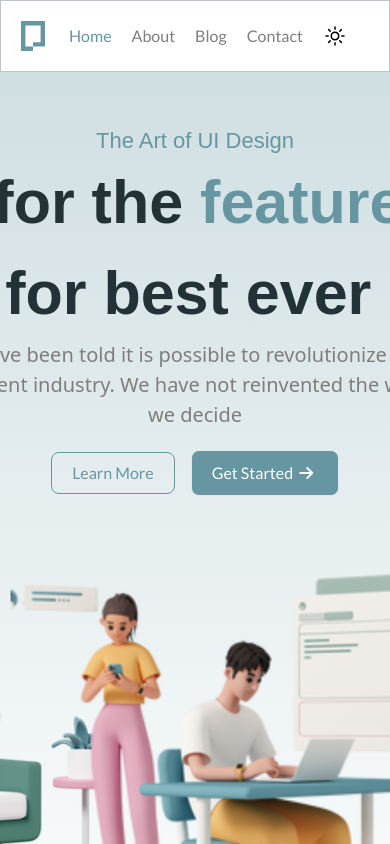
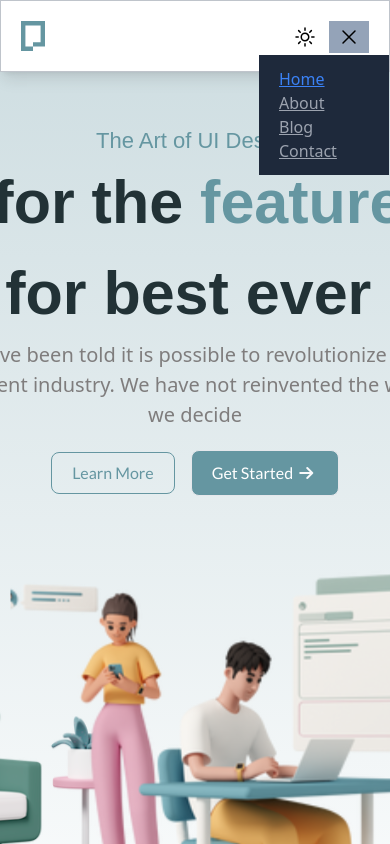
Before and after one commit to Nokihera/Figma-web-pj, a React (Vite) app: page / in a window 390 px wide. Shown: the top 844 px of the page. Built offline with nearby package versions, Linux system fonts and the light colour scheme.

Commit message:
mobile NavBar Added

```diff
--- a/package.json
+++ b/package.json
@@ -13,7 +13,7 @@
     "react": "^18.3.1",
     "react-dom": "^18.3.1",
     "react-router-dom": "^6.26.0",
-    "zustand": "^4.5.4"
+    "zustand": "^4.5.5"
   },
   "devDependencies": {
     "@eslint/js": "^9.8.0",
--- /dev/null
+++ b/src/UseStore/UseNavButton.js
@@ -0,0 +1,6 @@
+import { create } from 'zustand'
+
+export const UseNavButton = create((set)=>({
+  isActive : false,
+  handlerOnChange : () => set( (state) => ({ isActive:!state.isActive }) )
+}))
--- a/src/components/Heading.jsx
+++ b/src/components/Heading.jsx
@@ -2,6 +2,8 @@ import React, { useState } from "react";
 import LOGO from "../assets/LOGO.svg";
 import NavBtn from "./NavBtn";
 import useThemeStore from "../UseStore/UseThemeStore";
+import { UseNavButton } from "../UseStore/UseNavButton";
+import MobileNavBtn from "./MobileNavBtn";
 
 const Heading = () => {
   const [navButtons, setNavButtons] = useState([
@@ -18,14 +20,105 @@ const Heading = () => {
       )
     );
   };
+  const { isActive, handlerOnChange } = UseNavButton();
   return (
     <div
       className={`py-5 shadow-lg border-[1px] border-[#5F6D7E66] h-[72px] px-5 flex justify-between ${
         theme == "light" ? "bg-white" : "bg-slate-800"
-      } transition-all duration-300`}
+      } transition-all duration-300 relative`}
     >
       <img src={LOGO} alt="" />
-      <div className="flex gap-5 w-[300px] items-center">
+      <div className="md:hidden space-x-3">
+        <button
+          onClick={toggleTheme}
+          className="transition-all duration-300 ml-3"
+        >
+          {theme === "light" ? (
+            <svg
+              xmlns="http://www.w3.org/2000/svg"
+              fill="none"
+              viewBox="0 0 24 24"
+              stroke-width="1.5"
+              stroke="currentColor"
+              class="size-6 transition-all duration-300"
+            >
+              <path
+                stroke-linecap="round"
+                stroke-linejoin="round"
+                d="M12 3v2.25m6.364.386-1.591 1.591M21 12h-2.25m-.386 6.364-1.591-1.591M12 18.75V21m-4.773-4.227-1.591 1.591M5.25 12H3m4.227-4.773L5.636 5.636M15.75 12a3.75 3.75 0 1 1-7.5 0 3.75 3.75 0 0 1 7.5 0Z"
+              />
+            </svg>
+          ) : (
+            <svg
+              xmlns="http://www.w3.org/2000/svg"
+              fill="none"
+              viewBox="0 0 24 24"
+              strokeWidth={1.5}
+              stroke="currentColor"
+              className="size-6 text-white transition-all duration-300"
+            >
+              <path
+                strokeLinecap="round"
+                strokeLinejoin="round"
+                d="M21.752 15.002A9.72 9.72 0 0 1 18 15.75c-5.385 0-9.75-4.365-9.75-9.75 0-1.33.266-2.597.748-3.752A9.753 9.753 0 0 0 3 11.25C3 16.635 7.365 21 12.75 21a9.753 9.753 0 0 0 9.002-5.998Z"
+              />
+            </svg>
+          )}
+        </button>
+        <button
+          onClick={() => handlerOnChange()}
+          className="transition-all duration-300 bg-slate-400 px-2 py-1"
+        >
+          {isActive ? (
+            <svg
+              xmlns="http://www.w3.org/2000/svg"
+              fill="none"
+              viewBox="0 0 24 24"
+              strokeWidth={1.5}
+              stroke="currentColor"
+              className="size-6 transition-all duration-300"
+            >
+              <path
+                strokeLinecap="round"
+                strokeLinejoin="round"
+                d="M3.75 6.75h16.5M3.75 12h16.5m-16.5 5.25h16.5"
+              />
+            </svg>
+          ) : (
+            <svg
+              xmlns="http://www.w3.org/2000/svg"
+              fill="none"
+              viewBox="0 0 24 24"
+              strokeWidth={1.5}
+              stroke="currentColor"
+              className="size-6 transition-all duration-300"
+            >
+              <path
+                strokeLinecap="round"
+                strokeLinejoin="round"
+                d="M6 18 18 6M6 6l12 12"
+              />
+            </svg>
+          )}
+        </button>
+        <div
+          className={`${
+            isActive
+              ? theme === "light"? "hidden": "hidden"
+              : theme === "light"? "absolute z-40 w-[130px] right-0 bg-slate-800 px-5 py-3 flex flex-col": "absolute z-40 w-[130px] right-0 bg-slate-300 px-5 py-3 flex flex-col"
+          }`}
+        >
+          {navButtons.map((btn) => (
+            <MobileNavBtn
+              key={btn.id}
+              btn={btn}
+              theme={theme}
+              handlerChanger={handlerChanger}
+            />
+          ))}
+        </div>
+      </div>
+      <div className="lg:flex gap-5 w-[300px] items-center md:flex hidden">
         {navButtons.map((item) => (
           <NavBtn key={item.id} item={item} handlerChanger={handlerChanger} />
         ))}
--- /dev/null
+++ b/src/components/MobileNavBtn.jsx
@@ -0,0 +1,31 @@
+import React from "react";
+import { Link } from "react-router-dom";
+
+const MobileNavBtn = ({
+  btn: { name, url, isActive, id },
+  handlerChanger,
+  theme,
+}) => {
+  console.log(isActive);
+  return (
+    <>
+      <Link
+        to={url}
+        className={` underline ${
+          isActive
+            ? theme === "light"
+              ? "text-blue-500"
+              : "text-blue-500"
+            : theme === "light"
+            ? "text-gray-400"
+            : "text-gray-700"
+        }`}
+        onClick={() => handlerChanger(id)}
+      >
+        {name}
+      </Link>
+    </>
+  );
+};
+
+export default MobileNavBtn;
```
Also changed, not shown: 1 other file (tests, documents, lock files or other folders).
